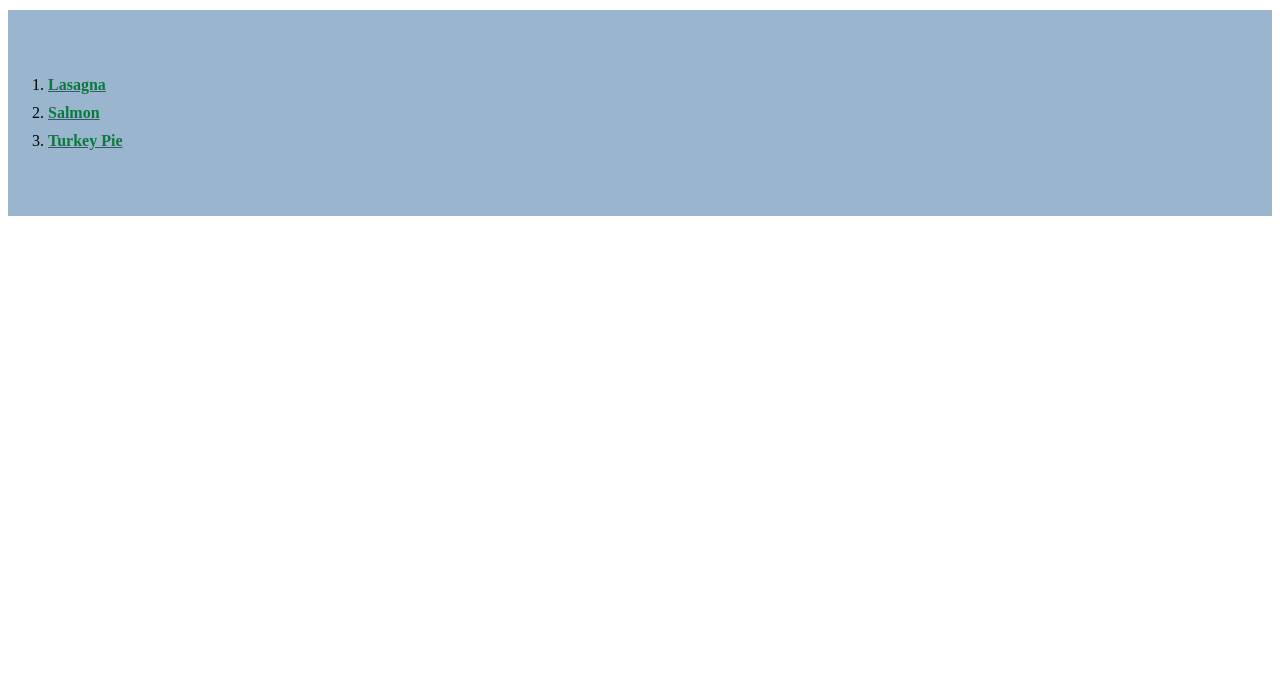
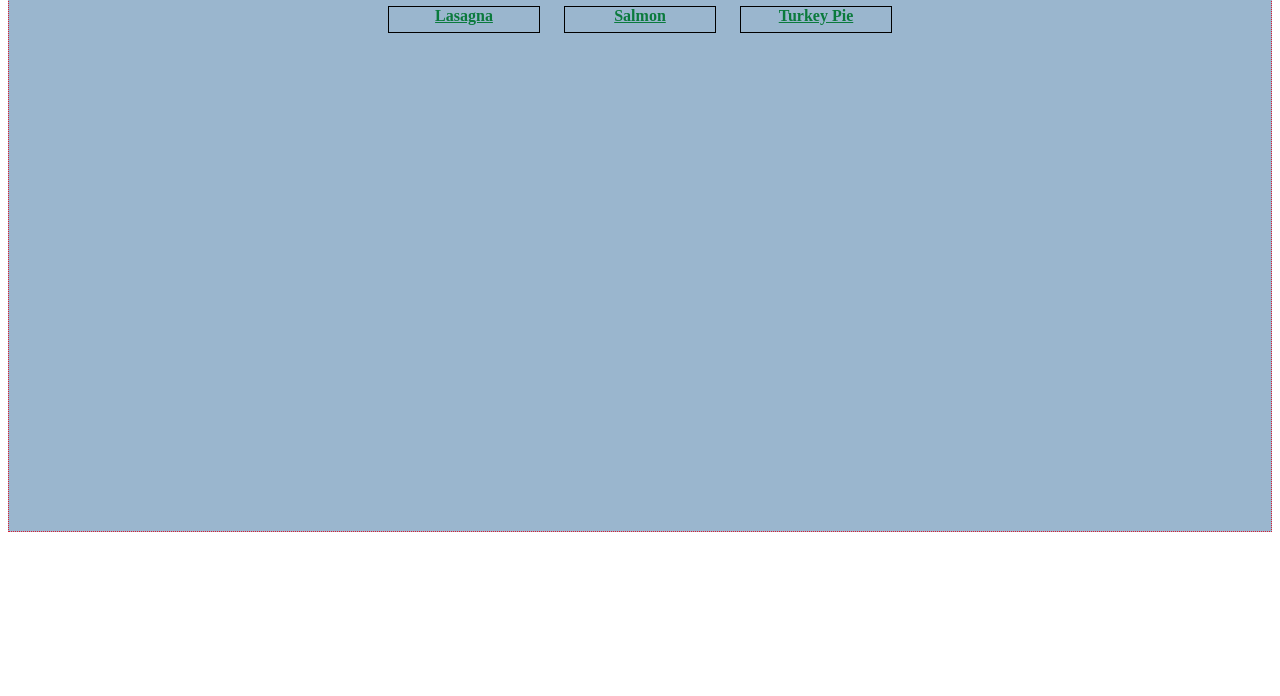
Before and after one commit to hugo-codesfine/TheOdinProject, a plain HTML site: page Foundations_Path/odin-recipes/index.html in a window 1280 px wide. Shown: the part 104-800 px from the top of the page. Drawn offline with Linux system fonts and the light colour scheme.

Commit message:
Change layout base on box model lesson

```diff
--- a/Foundations_Path/odin-recipes/index.html
+++ b/Foundations_Path/odin-recipes/index.html
@@ -10,14 +10,24 @@
 <body>
     <h1 id="title">Odin Recipes Project</h1>
 
-    <section>
+    <!-- <section>
         <ol>
             <li><a href="./recipes/lasagna.html">Lasagna</a></li>
             <li><a href="./recipes/salmon.html">Salmon</a></li>
             <li><a href="./recipes/turkey-pie.html">Turkey Pie</a></li>
         </ol>
+    </section> -->
+
+    <section>
+        <div class="recipe-card-container">
+            <a href="./recipes/lasagna.html">Lasagna</a>
+        </div>
+        <div class="recipe-card-container">
+            <a href="./recipes/salmon.html">Salmon</a>
+        </div>
+        <div class="recipe-card-container">
+            <a href="./recipes/turkey-pie.html">Turkey Pie</a>
+        </div>
     </section>
-
-
 </body>
 </html>
--- a/Foundations_Path/odin-recipes/styles.css
+++ b/Foundations_Path/odin-recipes/styles.css
@@ -10,11 +10,12 @@ a {
 }
 
 section {
-    height: fit-content;
     background-color: rgba(64, 117, 163, 0.528);
-    padding-top: 50px;
-    padding-bottom: 50px;
-    align-content: center;
+    padding: 25px;
+    margin-top: -30px;
+    border: 1px dotted rgb(223, 27, 47);
+    text-align: center;
+    height: 500px;
 }
 
 #title {
@@ -23,6 +24,15 @@ section {
     font-size: 40px;
     font-weight: 800;
     text-align: center;
+}
+
+.recipe-card-container {
+    height: 25px;
+    width:150px;
+    border: 1px solid black;
+    text-align: center;
+    margin: 0 10px;
+    display: inline-block;
 }
 
 /* Ingredients page */
```
